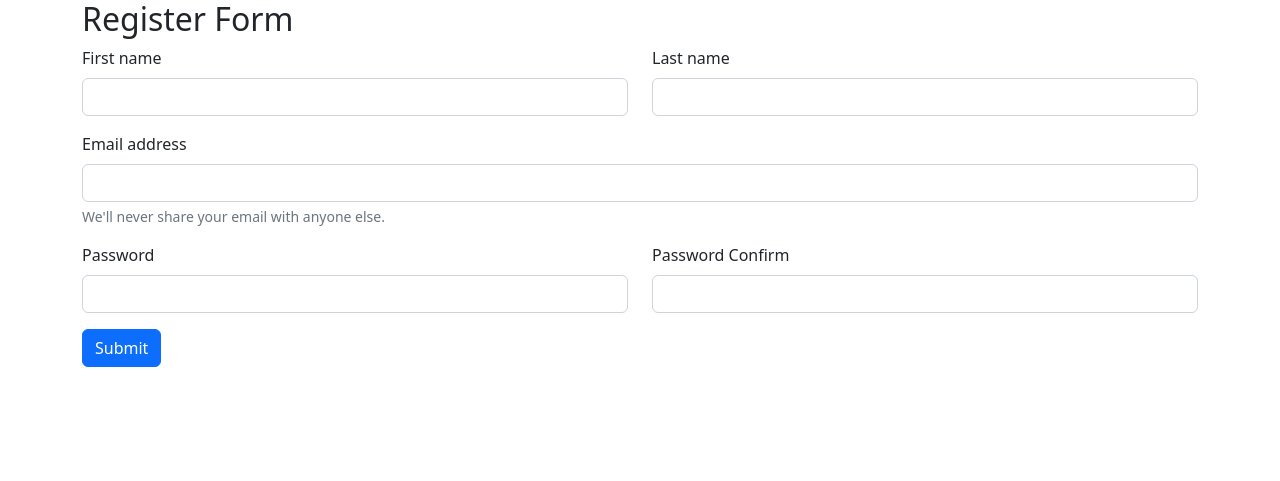
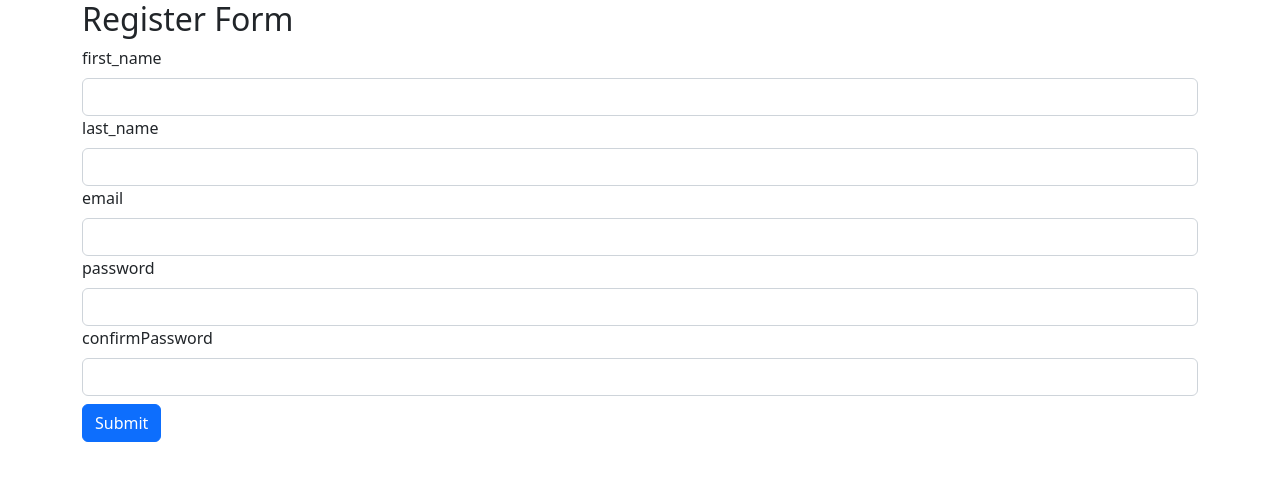
Before and after one commit to JamshidbekAkhlidinov/php-mvc, a PHP site: page /auth/register in a window 1280 px wide. Shown: the top 481 px of the page. Run offline with PHP 8.4, Linux system fonts and the light colour scheme; some libraries are stand-ins or nearby versions.

Commit message:
crated form, filed

```diff
--- a/core/Model.php
+++ b/core/Model.php
@@ -9,7 +9,6 @@ namespace app\core;
 
 abstract class Model
 {
-
     public const RULE_REQUIRED = 'required';
     public const RULE_EMAIL = 'email';
     public const RULE_MIN = 'min';
@@ -42,9 +41,23 @@ abstract class Model
                     $this->addError($attribute, self::RULE_REQUIRED);
                 }
 
+                if ($ruleName === self::RULE_EMAIL && !filter_var($value, FILTER_VALIDATE_EMAIL)) {
+                    $this->addError($attribute, self::RULE_EMAIL);
+                }
+
+                if ($ruleName === self::RULE_MIN && strlen($value) < $rule['min']) {
+                    $this->addError($attribute, self::RULE_MIN, $rule);
+                }
+
+                if ($ruleName === self::RULE_MAX && strlen($value) > $rule['max']) {
+                    $this->addError($attribute, self::RULE_MAX, $rule);
+                }
+
+                if ($ruleName === self::RULE_MATCH && $value !== $this->{$rule['match']}) {
+                    $this->addError($attribute, self::RULE_MATCH, $rule);
+                }
             }
         }
-
         return empty($this->errors);
     }
 
@@ -61,11 +74,23 @@ abstract class Model
         ];
     }
 
-    public function addError($attribute, $rule)
+    public function addError($attribute, $rule, $params = [])
     {
         $message = $this->errorMessage()[$rule] ?? '';
+        foreach ($params as $key => $value) {
+            $message = str_replace("{{$key}}", $value, $message);
+        }
         $this->errors[$attribute][] = $message;
     }
 
+    public function hasError($attribute)
+    {
+        return $this->errors[$attribute] ?? false;
+    }
+
+    public function getFirstError($attibute)
+    {
+        return $this->errors[$attibute][0] ?? false;
+    }
 
 }
--- /dev/null
+++ b/core/form/Form.php
@@ -0,0 +1,38 @@
+<?php
+/*
+ *   Jamshidbek Akhlidinov
+ *   11 - 5 2023 11:51:36
+ *   https://github.com/JamshidbekAkhlidinov
+ */
+
+/*
+ *   Jamshidbek Akhlidinov
+ *   11 - 5 2023 11:46:24
+ *   https://github.com/JamshidbekAkhlidinov
+ */
+
+namespace app\core\form;
+
+use app\core\Model;
+
+class Form
+{
+    public static function begin($action = '', $method = 'get')
+    {
+        echo sprintf('<form action="%s" method="%s">', $action, $method);
+        return new Form();
+    }
+
+    public static function end()
+    {
+        echo "</form>";
+    }
+
+
+    public function field(Model $model, $attribute)
+    {
+        return new Field($model, $attribute);
+    }
+
+
+}
--- a/model/RegisterModel.php
+++ b/model/RegisterModel.php
@@ -11,11 +11,11 @@ use app\core\Model;
 
 class RegisterModel extends Model
 {
-    public string $first_name;
-    public string $last_name;
-    public string $email;
-    public string $password;
-    public string $confirmPassword;
+    public string $first_name = '';
+    public string $last_name = '';
+    public string $email = '';
+    public string $password = '';
+    public string $confirmPassword = '';
 
 
     public function rules(): array
--- a/views/auth/register.php
+++ b/views/auth/register.php
@@ -5,40 +5,25 @@
  *   https://github.com/JamshidbekAkhlidinov
  */
 
+/**
+ * @var $model app\model\RegisterModel
+ */
+
+use app\core\form\Form;
 
 ?>
 
 <h2>
     Register Form
 </h2>
-<form action="" method="post">
 
-    <div class="row mb-3">
-        <div class="col-sm-6">
-            <label class="form-label">First name</label>
-            <input type="text" name="first_name" class="form-control">
-        </div>
-        <div class="col-sm-6">
-            <label class="form-label">Last name</label>
-            <input type="text" name="last_name" class="form-control">
-        </div>
-
-    </div>
-
-    <div class="mb-3">
-        <label for="exampleInputEmail1" class="form-label">Email address</label>
-        <input type="email" name="email" class="form-control" id="exampleInputEmail1" aria-describedby="emailHelp">
-        <div id="emailHelp" class="form-text">We'll never share your email with anyone else.</div>
-    </div>
-    <div class="row mb-3">
-        <div class="col-sm-6">
-            <label for="exampleInputPassword1" class="form-label">Password</label>
-            <input type="password" name="password" class="form-control" id="exampleInputPassword1">
-        </div>
-        <div class="col-sm-6">
-            <label for="exampleInputPassword1" class="form-label">Password Confirm</label>
-            <input type="password" name="confirmPassword" class="form-control" id="exampleInputPassword1">
-        </div>
-    </div>
-    <button type="submit" class="btn btn-primary">Submit</button>
-</form>
+<?php
+$form = Form::begin('','post');
+echo $form->field($model, 'first_name');
+echo $form->field($model, 'last_name');
+echo $form->field($model, 'email');
+echo $form->field($model, 'password')->passwordField();
+echo $form->field($model, 'confirmPassword')->passwordField();
+?>
+<button type="submit" class="btn btn-primary mt-2">Submit</button>
+<?php Form::end(); ?>
```
Also changed, not shown: core/form/Field.php (added, +55 -0 lines).
